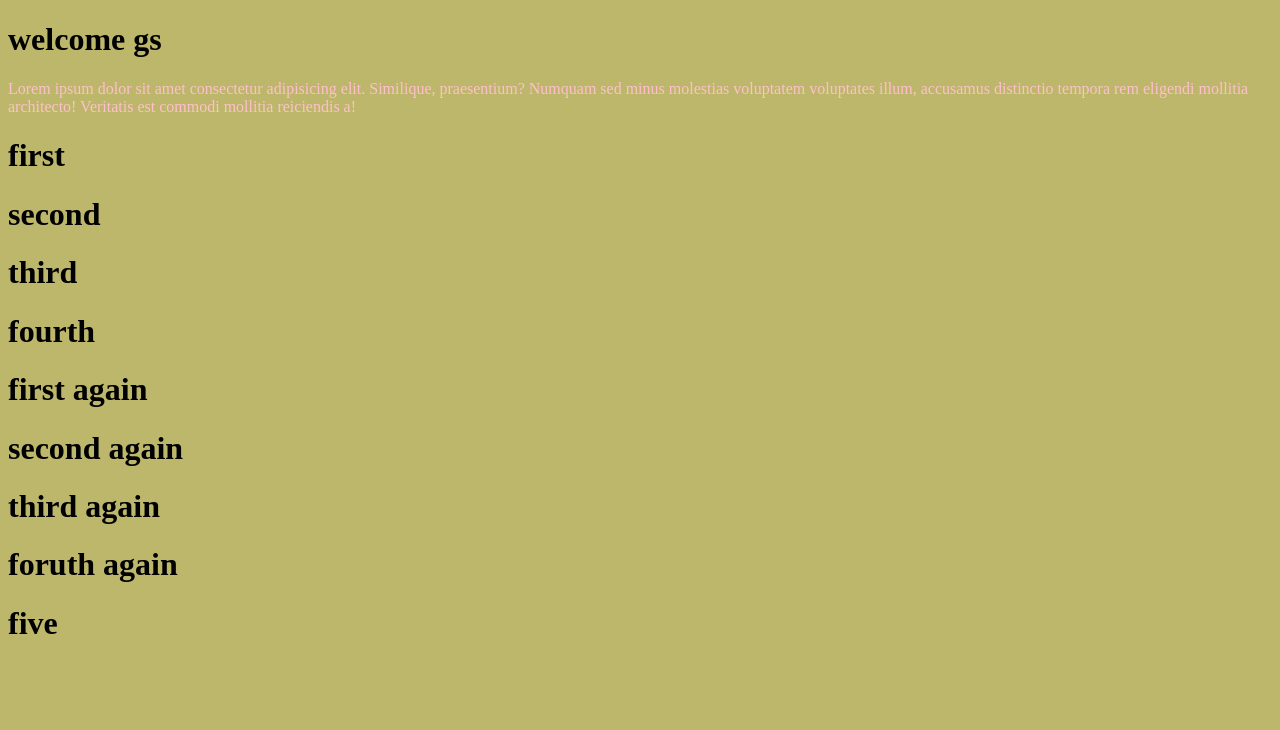
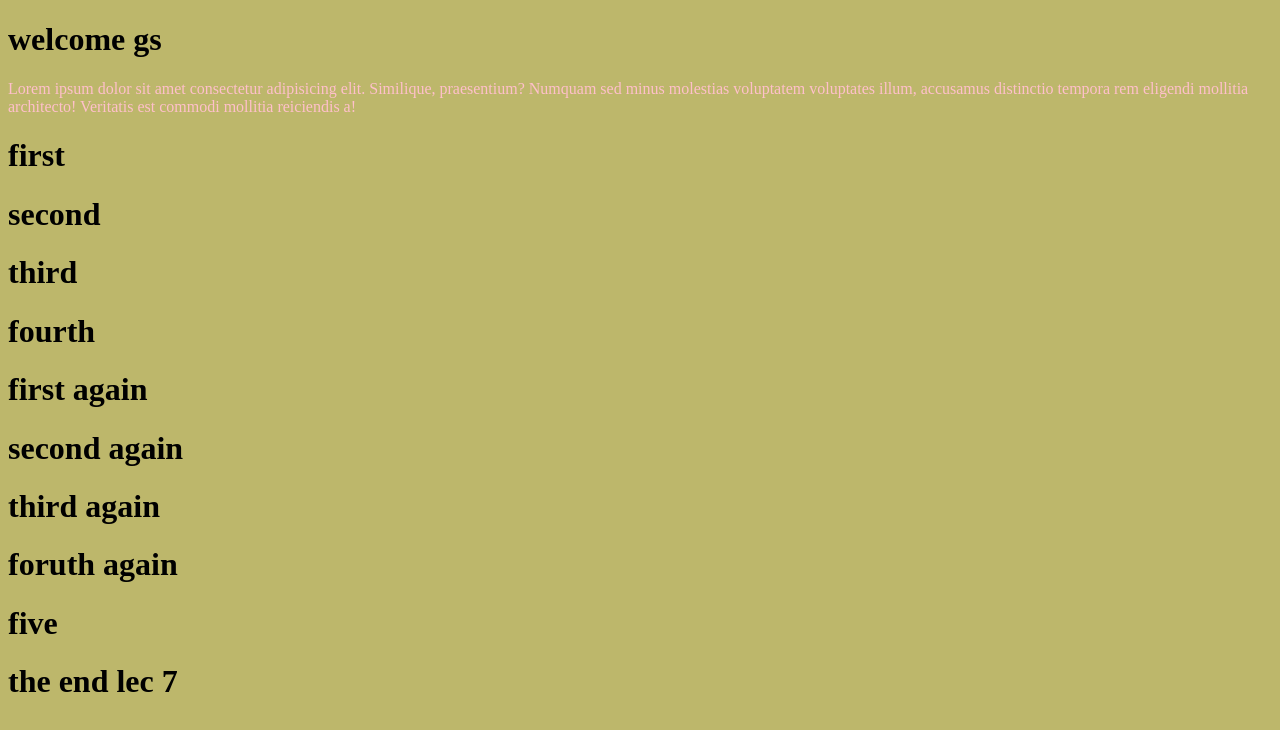
Before and after one commit to Amjdkhalel500/lec7g1, a plain HTML site: page index.html in a window 1280 px wide. Drawn offline with Linux system fonts and the light colour scheme.

Commit message:
Update index.html the end lec7

```diff
--- a/index.html
+++ b/index.html
@@ -22,6 +22,7 @@
     <h1>third again</h1>
     <h1>foruth again</h1>
     <h1>five</h1>
+    <h1>the end lec 7</h1>
 </body>
 
 </html>
```
